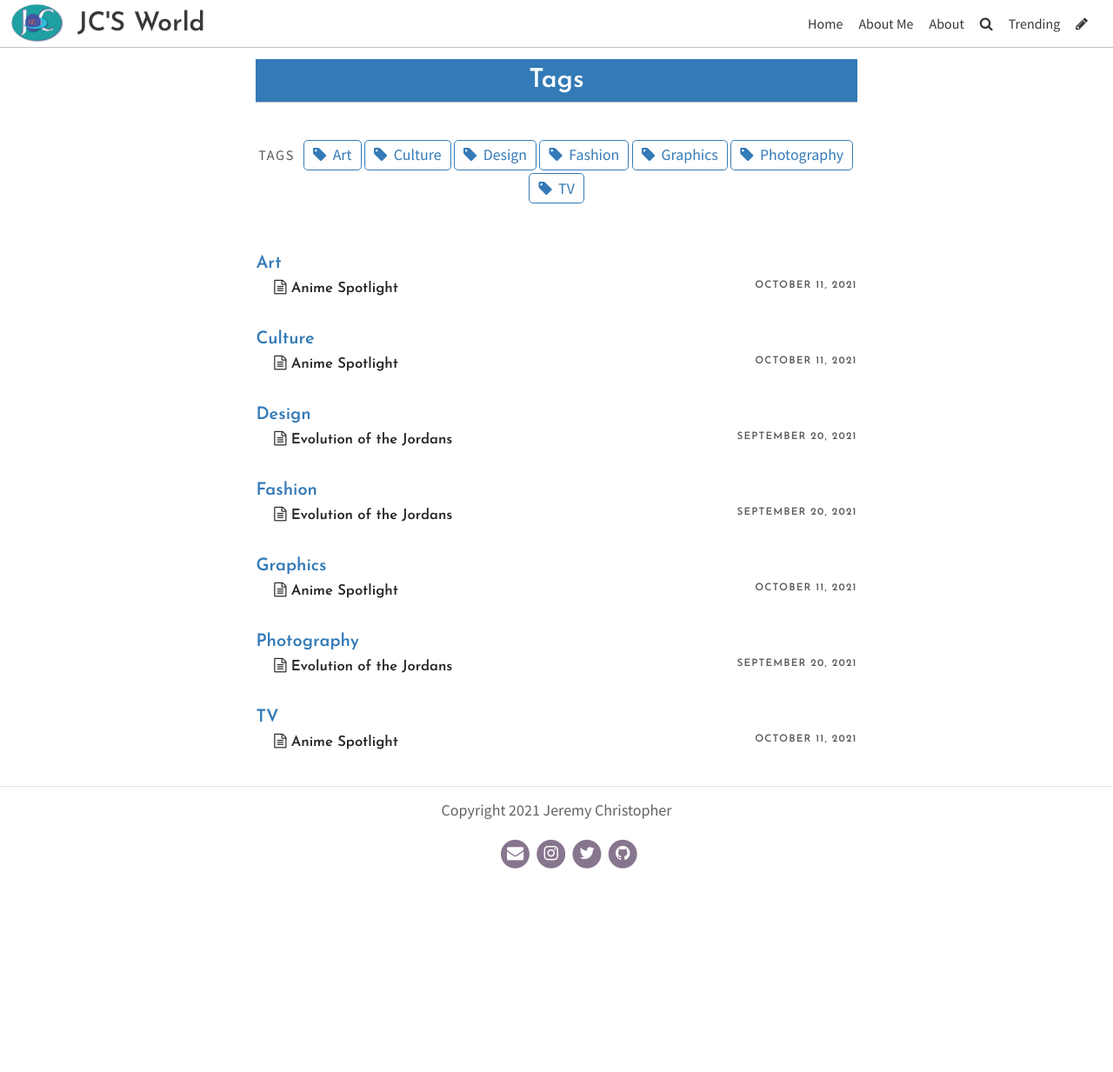
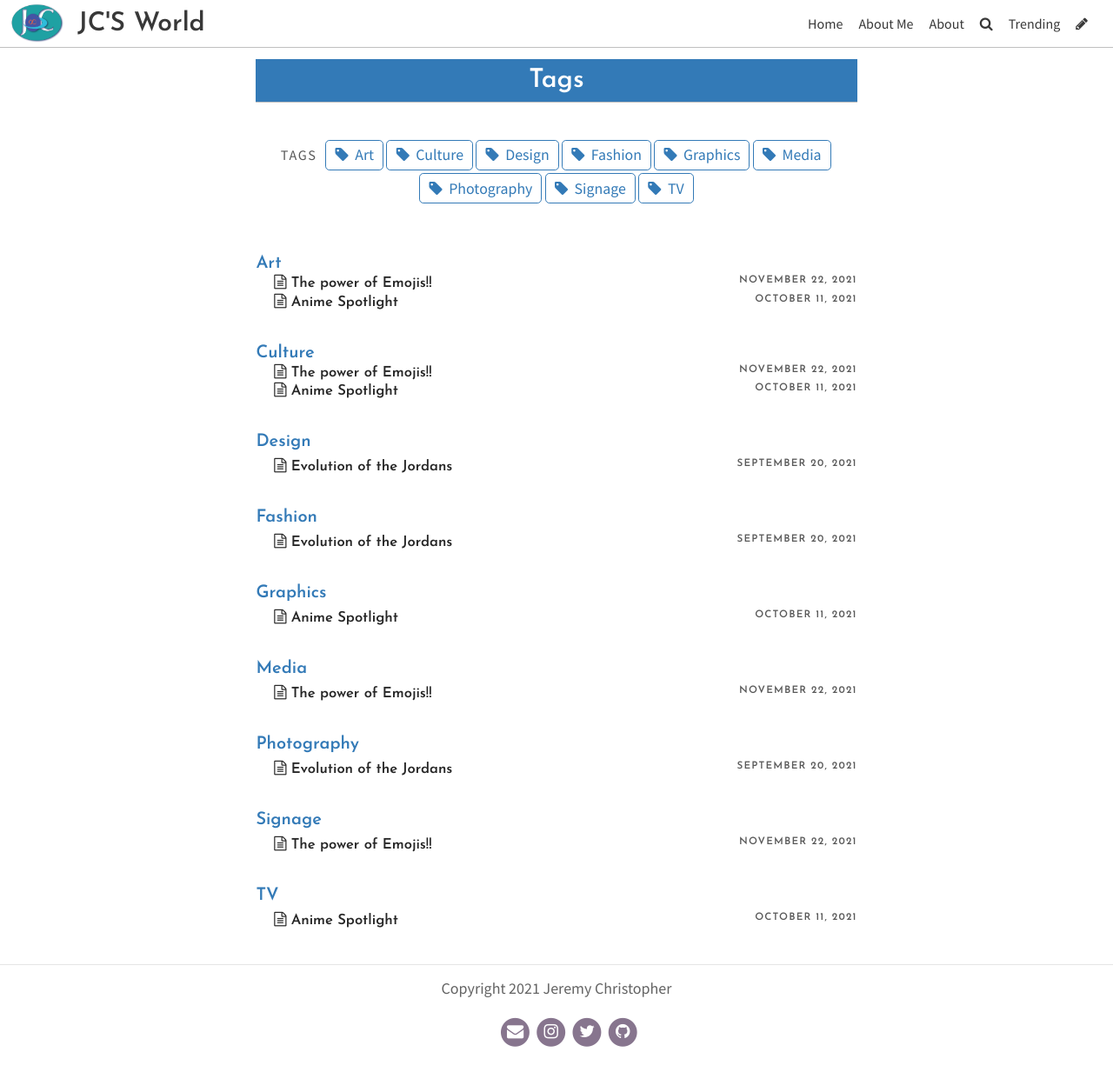
Before and after one commit to JEREMY-0/JC01, a Jekyll site: the page built from pages/tags.md, in a window 1280 px wide. Shown: the whole page at 87% size. Built offline with Jekyll 4.4.1, drawn with Linux system fonts in a browser that asks for light colours; some web fonts are replaced; before the commit the page ends 1028 px from its top, so only the background shows below that.

Commit message:
Update Post “2021-11-22-the-power-of-emojis-0”

```diff
--- a/_posts/2021-11-22-the-power-of-emojis-0.md
+++ b/_posts/2021-11-22-the-power-of-emojis-0.md
@@ -5,6 +5,11 @@ date: 2021-11-22T11:50:47.700Z
 image: ../uploads/wu-yi-cucgsuayufc-unsplash.jpg
 title_color: "#c718cb"
 comments: false
+tags:
+  - Art
+  - Media
+  - Signage
+  - Culture
 ---
 # **😊The Power of Emojis😉**
 
```
